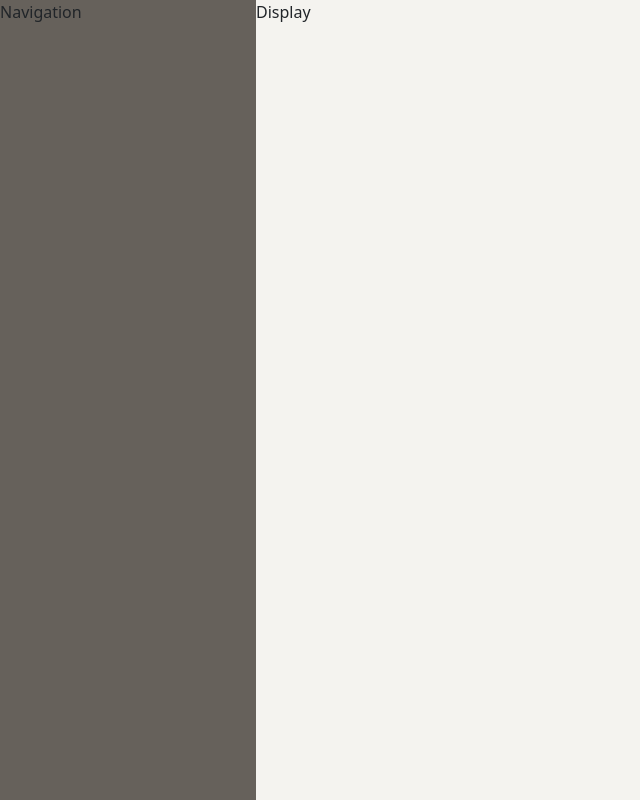
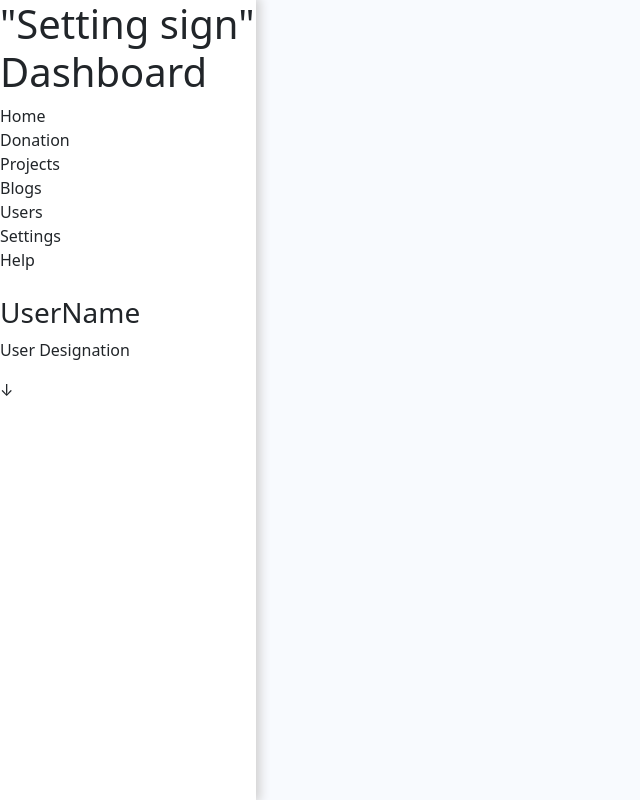
Before and after one commit to PratikChavan97/ngo-hadapsar, a React (Vite) app: page /admin in a window 1280 px wide. Shown: the whole page, without its empty margins (0-640 px from the left). Built offline with nearby package versions, Linux system fonts and the light colour scheme.

Commit message:
Dashboard Navigation Static Layouting

```diff
--- a/src/Pages/admin/AdminHome.jsx
+++ b/src/Pages/admin/AdminHome.jsx
@@ -1,10 +1,30 @@
+import { NavLink } from "react-bootstrap";
 import "./module.AdminHome.css";
 
 function AdminHome() {
   return (
-    <div className="fluid-container d-flex">
-      <div className="navigation">Navigation</div>
-      <div className="display">Display</div>
+    <div className="dashboard">
+      <div className="navigation">
+        <h1>"Setting sign" Dashboard</h1>
+        <nav>
+          <NavLink to="">Home</NavLink>
+          <NavLink to="">Donation</NavLink>
+          <NavLink to="">Projects</NavLink>
+          <NavLink to="">Blogs</NavLink>
+          <NavLink to="">Users</NavLink>
+          <NavLink to="">Settings</NavLink>
+          <NavLink to="">Help</NavLink>
+        </nav>
+        <div>
+          <img src="" alt="" />
+          <div>
+            <h3>UserName</h3>
+            <p>User Designation</p>
+          </div>
+          <span>&darr;</span>
+        </div>
+      </div>
+      <div className="data"></div>
     </div>
   );
 }
--- a/src/Pages/admin/module.AdminHome.css
+++ b/src/Pages/admin/module.AdminHome.css
@@ -1,11 +1,12 @@
+.dashboard {
+  background-color: #f8fafe;
+  height: 100vh;
+  width: 100%;
+}
+
 .navigation {
+  background-color: #ffffff;
   height: 100vh;
   width: 20%;
-  background-color: #66615b;
+  box-shadow: 2px 0 10px 2px rgb(208, 207, 207);
 }
-
-.display {
-  background-color: #f4f3ef;
-  height: 100vh;
-  width: 80%;
-}
```
Also changed, not shown: project-requirements.txt.
